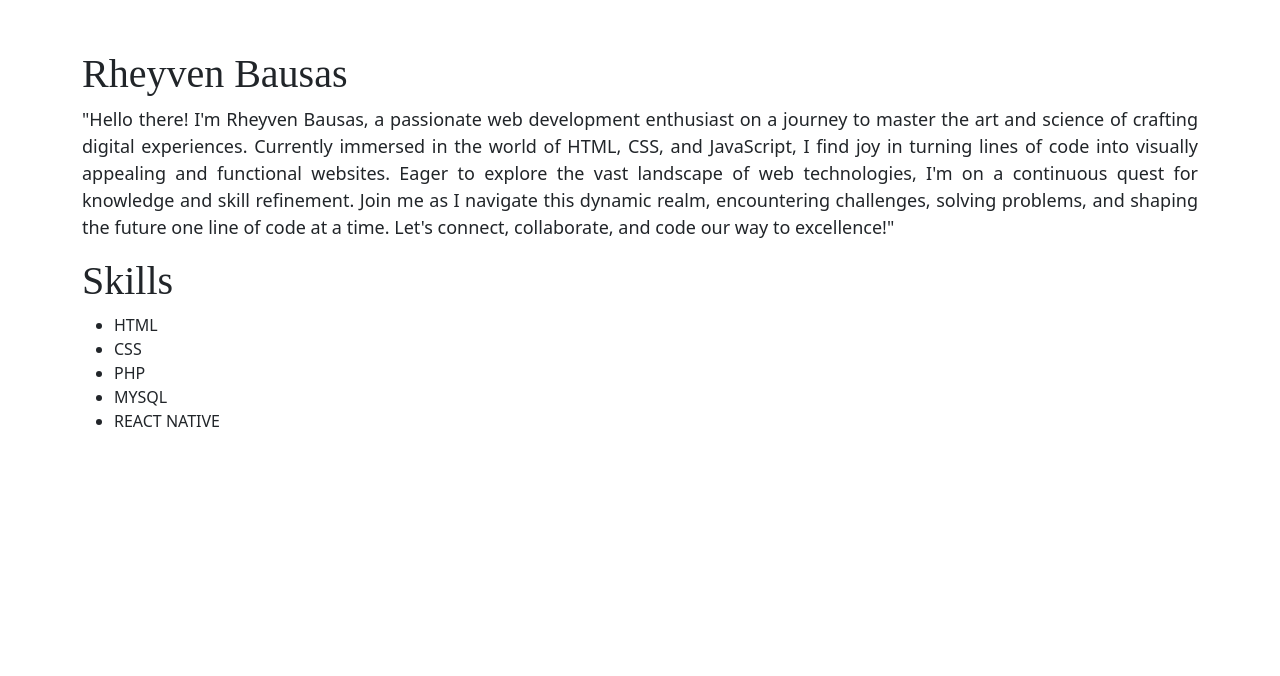
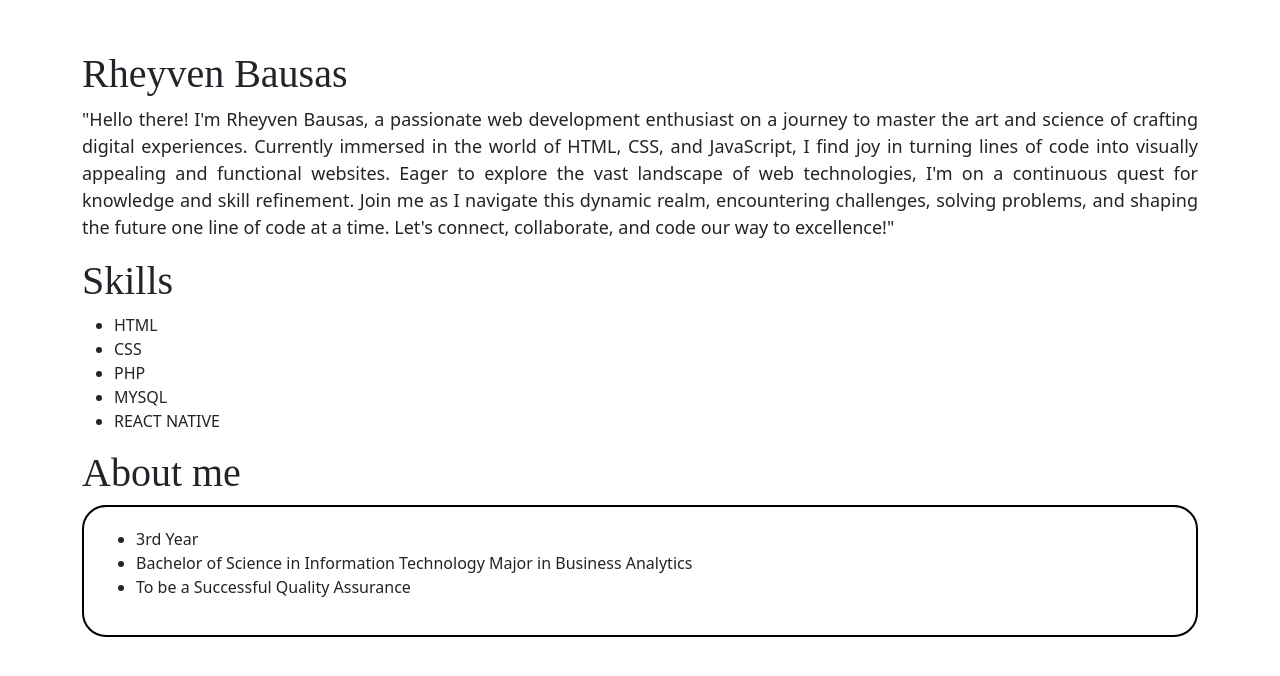
Before and after one commit to Rheyven007/bausas_rheyven_midterm_git, a plain HTML site: page index.html in a window 1280 px wide. Drawn offline with nearby package versions, Linux system fonts and the light colour scheme.

Commit message:
Add profile update section

```diff
--- a/index.html
+++ b/index.html
@@ -17,7 +17,7 @@
              realm, encountering challenges, solving problems, and shaping the future one line of code at a time. Let's connect,
               collaborate, and code our way to excellence!"</p>
 
-          <section>
+          <section class="Skills">
           <div class="skil_sec">
                <h1>Skills</h1>
                <div class="skills">
@@ -31,6 +31,20 @@
                </div>
           </div>
      </section>
+     <section class="About Me">
+          <div class="about-container">
+               <h1>About me</h1>
+               <div class="about-card">
+               <ul>
+                    <li>3rd Year</li>
+                    <li>Bachelor of Science in Information Technology Major in Business Analytics</li>
+                    <li>To be a Successful Quality Assurance</li>
+               </ul>
+               </div>
+          </div>
+
+
+     </section>
      </div>
 
 </body>
--- a/style.css
+++ b/style.css
@@ -11,3 +11,9 @@ p{
      text-align: justify;
      font-size: large;
 }
+.about-card{
+     border: 2px solid black;
+     background-color: rgb(255, 255, 255);
+     padding: 20px;
+     border-radius: 24px;
+}
```
